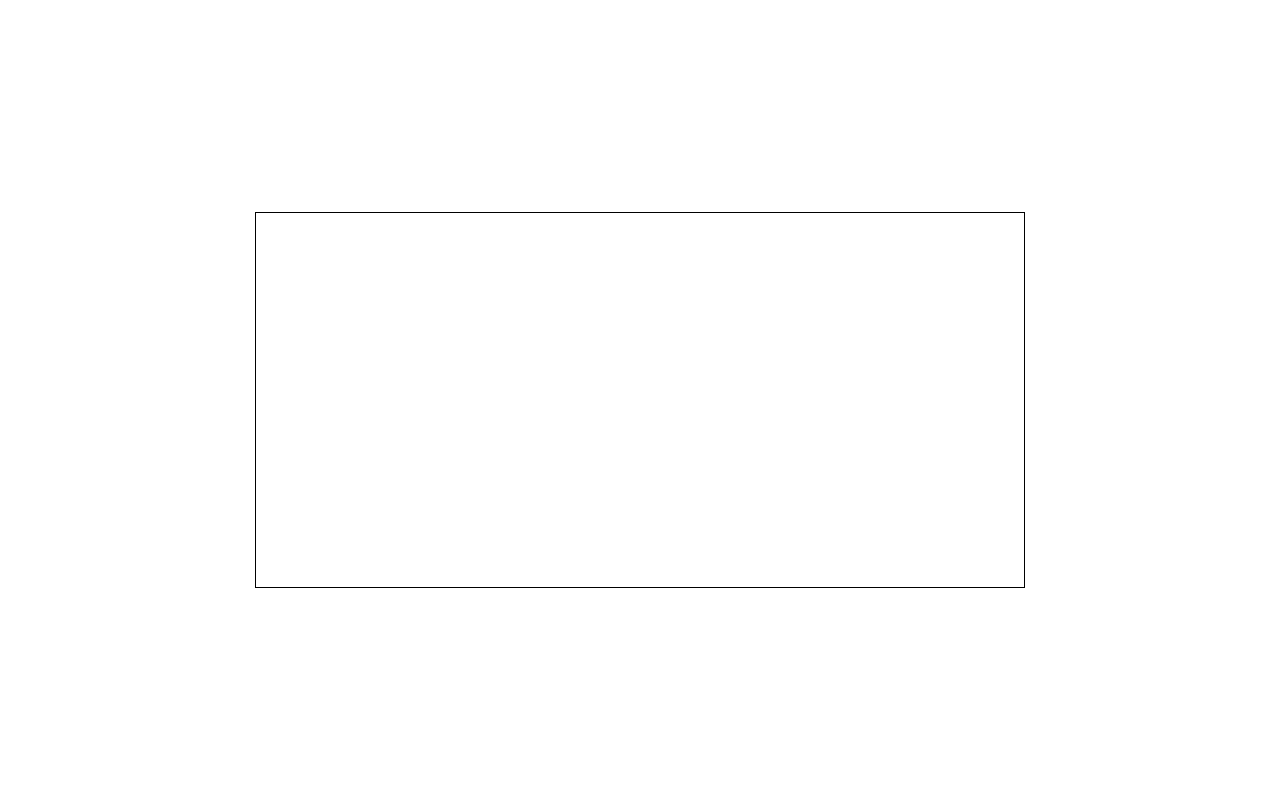
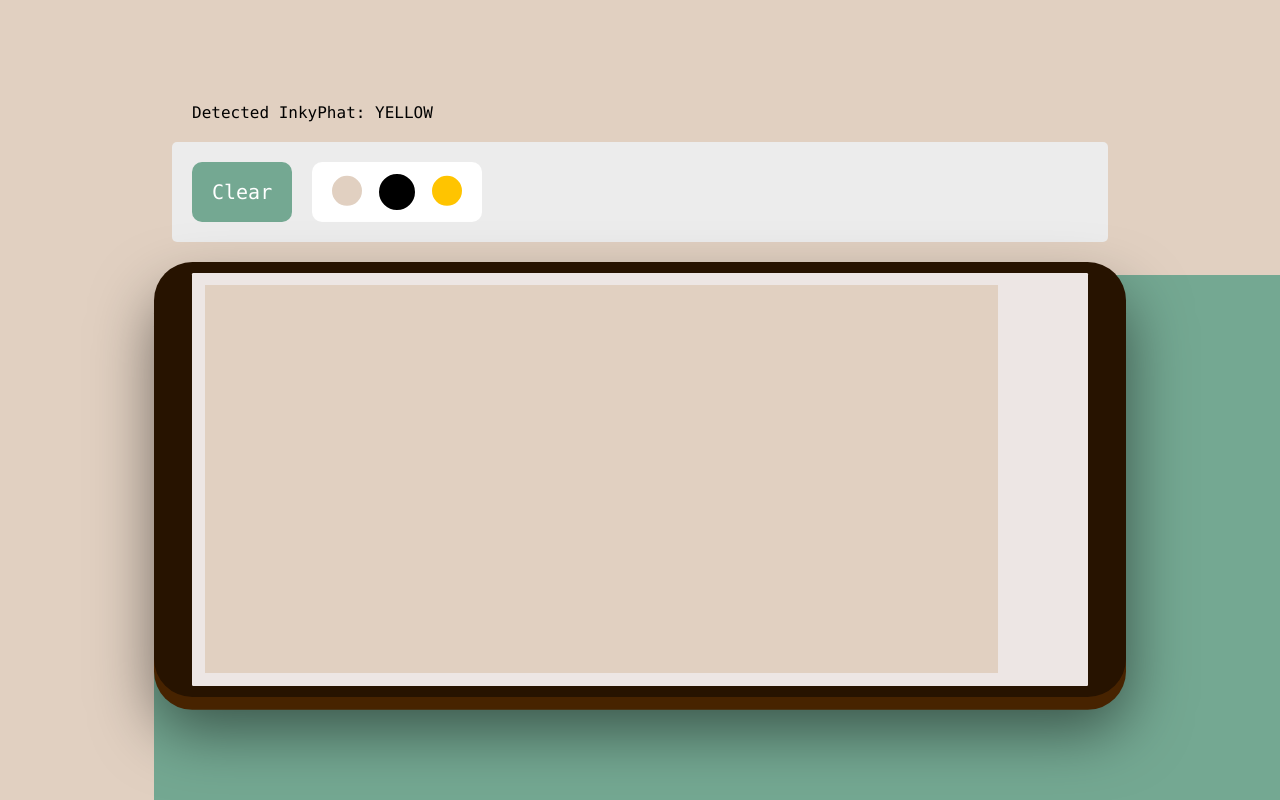
Before and after one commit to jonothanhunt/inky-draw, a React (Vite) app: page / in a window 1280 px wide. Built offline with nearby package versions, Linux system fonts and the light colour scheme.

Commit message:
Make drawing fun

```diff
--- a/src/App.css
+++ b/src/App.css
@@ -1,8 +1,4 @@
 .App {
   width: 100vw;
   height: 100vh;
-
-  display: flex;
-  justify-content: center;
-  align-items: center;
 }
--- /dev/null
+++ b/src/components/Canvas.css
@@ -0,0 +1,164 @@
+.hat-wrapper {
+    width: 100vw;
+    height: 100vh;
+    overflow: hidden;
+
+    display: flex;
+    justify-content: center;
+    align-items: center;
+
+    flex-direction: column;
+}
+
+.header-info {
+    width: 70vw;
+    text-align: left;
+    margin-bottom: 20px;
+}
+
+/* controls */
+.controls {
+    height: 60px;
+    width: 70vw;
+
+    padding: 20px;
+
+    border-radius: 5px;
+
+    background-color: #ececec;
+
+    margin-bottom: 20px;
+
+    display: flex;
+    gap: 20px;
+}
+
+.controls-button {
+    border-radius: 10px;
+    border: none;
+    height: 100%;
+    color: #ffffff;
+    font-size: 20px;
+    font-family: inherit;
+    background: var(--color-3);
+    padding: 10px 20px 10px 20px;
+    text-decoration: none;
+}
+
+.controls-button:hover {
+    background: var(--color-3-dark);
+    text-decoration: none;
+}
+
+/* palette */
+
+.controls-palette {
+    /* height: 100%; */
+    background-color: white;
+    border-radius: 10px;
+
+    padding: 10px 20px;
+
+    display: flex;
+    justify-content: center;
+    align-items: center;
+    gap: 20px;
+}
+
+label {
+    display: flex;
+    justify-content: center;
+    align-items: center;
+    gap: 20px;
+}
+
+
+input[type="radio"] {
+    -webkit-appearance: none;
+    appearance: none;
+    margin: 0;
+
+    font: inherit;
+    width: 30px;
+    height: 30px;
+
+    border-radius: 50%;
+    transform: translateY(-0.075em);
+
+    transition: transform 0.5s ease;
+}
+
+input[type="radio"]:checked {
+    /* outline: max(2px, 0.15em) solid;
+    outline-offset: 4px; */
+    transform: scale(1.2);
+}
+
+.clear {
+    color: var(--secondary-color);
+    background: var(--secondary-color);
+    border: 0.15em solid var(--secondary-color);
+}
+
+.black {
+    color: black;
+    background: black;
+    border: 0.15em solid black;
+}
+
+.yellow {
+    color: rgb(255, 196, 0);
+    background: rgb(255, 196, 0);
+    border: 0.15em solid #ffc400;
+}
+
+/* hat and canvas */
+.hat {
+    padding: 0.8vw 3vw 0.8vw 3vw;
+    background-color: var(--primary-color);
+    width: 70vw;
+    border-radius: 3vw;
+
+    box-shadow:
+        0 1vw 0 0 var(--primary-light-color),
+        1px 33px 62px 0px rgba(0, 0, 0, 0.5);
+
+    position: relative;
+}
+
+.hat:before {
+    content: '';
+
+    position: absolute;
+    top: 1vw;
+    left: 0;
+    width: 100vw;
+    height: 70vw;
+
+    border-radius: 3vw;
+
+    background-color: var(--pi-board-top);
+
+    box-shadow:
+        0 1vw 0 0 var(--pi-board-sides);
+
+    z-index: -2;
+}
+
+.hat-inner {
+    /* border-right: 7vw solid #EDE6E4;
+    outline: 1vw solid #EDE6E4; */
+
+    padding: 1vw 7vw 1vw 1vw;
+
+    background-color: var(--secondary-light-color);
+    border-radius: 0.1vw;
+}
+
+.drawing-canvas {
+    width: 100%;
+    image-rendering: pixelated;
+    margin-bottom: -0.25vw;
+
+    cursor: url("/images/pencil.svg") 3 20, auto !important;
+}
--- a/src/components/Canvas.jsx
+++ b/src/components/Canvas.jsx
@@ -1,3 +1,6 @@
+import { useEffect, useRef, useState } from 'react'
+import './Canvas.css'
+
 import { useOnDraw } from "./Hooks"
 
 const Canvas = ({
@@ -5,11 +8,25 @@ const Canvas = ({
     height
 }) =>
 {
-    const { onMouseDown, setCanvasRef } = useOnDraw(onDraw)
+    const canvasRef = useRef(null)
+
+    // COLOUR
+    const clearColour = '#E1D0C1'
+    const inkySpecialColour = 'yellow'
+    const [currentColor, setCurrentColor] = useState('black')
+
+    const colourTable = {
+        clear: clearColour,
+        black: '#000000',
+        special: inkySpecialColour === 'yellow' ? '#ffc400' : 'purple'
+    }
+
+
+    const { onMouseDown, setCanvasRef } = useOnDraw(onDraw, canvasRef)
 
     function onDraw(context, point, prevPoint)
     {
-        drawLine(prevPoint, point, context, '#000000', 1)
+        drawLine(prevPoint, point, context, colourTable[currentColor], 2)
     }
 
     function drawLine(
@@ -26,18 +43,54 @@ const Canvas = ({
 
         context.beginPath()
         context.lineWidth = width
-        context.strokeStyle = color;
         context.moveTo(start.x, start.y)
         context.lineTo(end.x, end.y)
         context.stroke()
 
-        context.fillStyle = '#000000'
-        context.beginPath();
-        context.arc(start.x, start.y, width / 2, 0, 2 * Math.PI)
-        context.fill()
+        context.strokeStyle = color
+        context.fillStyle = color
     }
 
+    function clearCanvas()
+    {
+        const context = canvasRef.current.getContext('2d')
+        context.fillStyle = clearColour
+        context.fillRect(0, 0, canvasRef.current.width, canvasRef.current.height)
+    }
+
+    useEffect(() =>
+    {
+        clearCanvas()
+
+    }, [])
+
     return (
+        <div className='hat-wrapper'>
+            <div className='header-info'>
+                Detected InkyPhat: YELLOW
+            </div>
+            <div className='controls'>
+                <button onClick={() => { clearCanvas() }} className='controls-button'>Clear</button>
+
+                <div className='controls-palette'>
+                    <label className="controls-palette-option">
+                        <input value="clear" className="clear" type="radio" name="radio-color" checked={currentColor === 'clear'} onChange={() => { setCurrentColor('clear') }} />
+                    </label>
+
+                    <label className="controls-palette-option">
+                        <input value="black" className="black" type="radio" name="radio-color" checked={currentColor === 'black'} onChange={() => { setCurrentColor('black') }} />
+                    </label>
+
+                    <label className="controls-palette-option">
+                        <input value={inkySpecialColour} className={inkySpecialColour} type="radio" name="radio-color" checked={currentColor === 'special'} onChange={() => { setCurrentColor('special') }} />
+                    </label>
+                </div>
+
+            </div>
+            <div
+                className={'hat'}
+            >
+                <div className='hat-inner'>
                     <canvas
                         width={width}
                         height={height}
@@ -45,16 +98,14 @@ const Canvas = ({
 
                         onMouseDown={onMouseDown}
 
-            style={{
-                border: "1px solid black",
-                width: '60vw',
-                imageRendering: 'pixelated',
-                imageSmoothingEnabled: 'false',
-                aspectRatio: width / height
-            }}
+                        className={'drawing-canvas'}
 
-            ref={setCanvasRef}
+                        // ref={setCanvasRef}
+                        ref={canvasRef}
                     />
+                </div>
+            </div>
+        </div>
     )
 
 }
--- a/src/components/Hooks.js
+++ b/src/components/Hooks.js
@@ -1,8 +1,8 @@
 import { useEffect, useRef } from "react";
 
-export function useOnDraw(onDraw)
+export function useOnDraw(onDraw, canvasRef)
 {
-    const canvasRef = useRef(null)
+    // const canvasRef = useRef(null)
     const prevPointRef = useRef(null)
     const isDrawingRef = useRef(false)
 
@@ -18,6 +18,7 @@ export function useOnDraw(onDraw)
                 if (isDrawingRef.current)
                 {
                     const point = computePointInCanvas(e.clientX, e.clientY)
+                    // const context = canvasRef.current.getContext('2d')
                     const context = canvasRef.current.getContext('2d')
                     if (onDraw) { onDraw(context, point, prevPointRef.current) }
                     prevPointRef.current = point;
@@ -91,10 +92,10 @@ export function useOnDraw(onDraw)
         }
     }, [onDraw])
 
-    function setCanvasRef(ref)
-    {
-        canvasRef.current = ref
-    }
+    // function setCanvasRef(ref)
+    // {
+    //     canvasRef.current = ref
+    // }
 
     function onMouseDown()
     {
@@ -102,7 +103,7 @@ export function useOnDraw(onDraw)
     }
 
     return {
-        setCanvasRef,
+        // setCanvasRef,
         onMouseDown
     }
 }
--- a/src/index.css
+++ b/src/index.css
@@ -1,4 +1,27 @@
+:root {
+  --pi-board-top: #74a892;
+  --pi-board-sides: #5e8876;
+
+  --primary-color: #271300;
+  --primary-light-color: #472300;
+  --secondary-color: #E1D0C1;
+  --secondary-light-color: #EDE6E4;
+
+  --color-1: #c7522a;
+  --color-2: #e5c185;
+  --color-3: #74a892;
+  --color-3-dark: #4e7062;
+  --color-4: #008585;
+
+}
+
+/*  #c7522a,  #e5c185,  #E1D0C1,  #74a892 and  #008585. */
+
 body {
   margin: 0;
   padding: 0;
+
+  background-color: var(--secondary-color);
+
+  font-family: Menlo, Consolas, "Ubuntu Mono", "Roboto Mono", "DejaVu Sans Mono", monospace;
 }
```
Also changed, not shown: public/images/pencil.svg (added). Lines whose indentation alone changed are shown as unchanged.
